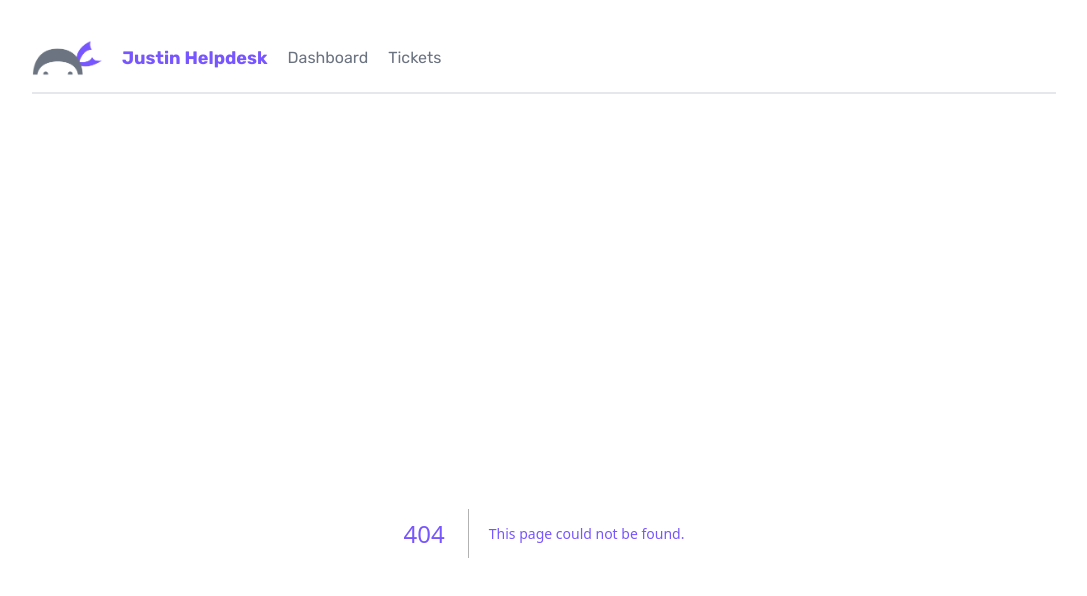
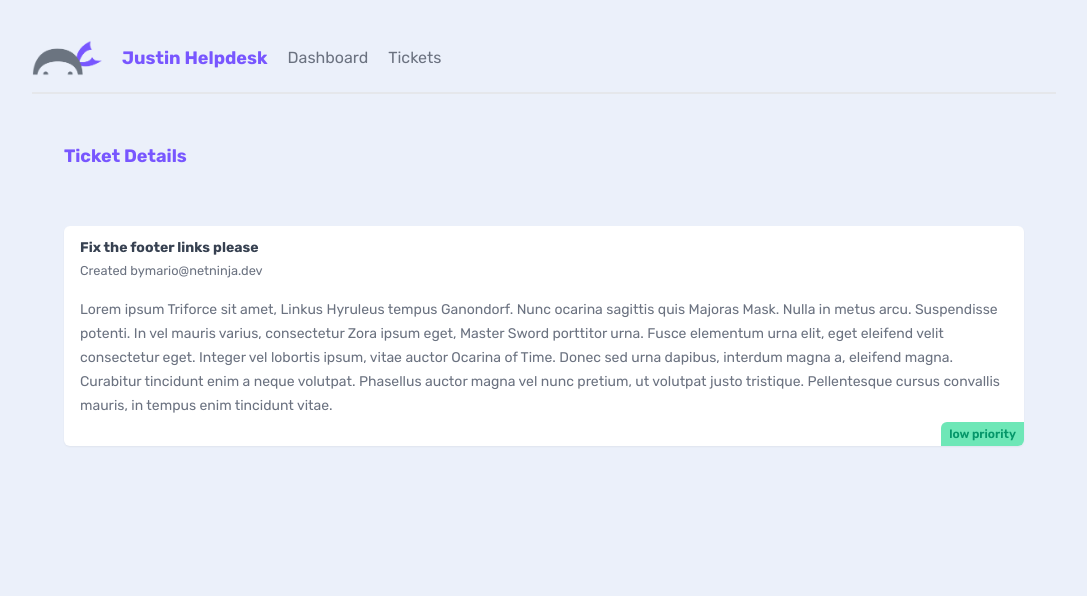
Before and after one commit to ismoil27/next-app, a Next.js app: page /tickets/1 in a window 1280 px wide. Before the commit this address had no page. Shown: the top 596 px of the page, without its empty margins (96-1183 px from the left). Built offline with nearby package versions, Linux system fonts and the light colour scheme; data requests are answered from the project's data file.

Commit message:
feat: developing TicketList page

```diff
--- /dev/null
+++ b/app/tickets/TicketList.tsx
@@ -0,0 +1,34 @@
+import Link from "next/link";
+
+async function getTickets() {
+  const res = await fetch("http://localhost:4000/tickets", {
+    next: {
+      revalidate: 0, // use 0 to opt out of using cache
+    },
+  });
+
+  return res.json();
+}
+
+export default async function TicketList() {
+  const tickets = await getTickets();
+
+  return (
+    <>
+      {tickets.map((ticket: any) => (
+        <div key={ticket.id} className="card my-5">
+          <Link href={`/tickets/${ticket.id}`}>
+            <h3>{ticket.title}</h3>
+            <p>{ticket.body.slice(0, 200)}...</p>
+            <div className={`pill ${ticket.priority}`}>
+              {ticket.priority} priority
+            </div>
+          </Link>
+        </div>
+      ))}
+      {tickets.length === 0 && (
+        <p className="text-center">There are no open tickets, yay!</p>
+      )}
+    </>
+  );
+}
--- /dev/null
+++ b/app/tickets/[id]/page.tsx
@@ -0,0 +1,30 @@
+async function getTicket(id: any) {
+  const res = await fetch("http://localhost:4000/tickets/" + id, {
+    next: {
+      revalidate: 60,
+    },
+  });
+
+  return res.json();
+}
+
+const TicketDetails = async (props: any) => {
+  const ticket = await getTicket(props.params.id);
+  return (
+    <main>
+      <nav>
+        <h2>Ticket Details</h2>
+      </nav>
+      <div className="card">
+        <h3>{ticket.title}</h3>
+        <small>Created by{ticket.user_email}</small>
+        <p>{ticket.body}</p>
+        <div className={`pill ${ticket.priority}`}>
+          {ticket.priority} priority
+        </div>
+      </div>
+    </main>
+  );
+};
+
+export default TicketDetails;
--- /dev/null
+++ b/data/db.json
@@ -0,0 +1,25 @@
+{
+  "tickets": [
+    {
+      "id": "1",
+      "title": "Fix the footer links please",
+      "body": "Lorem ipsum Triforce sit amet, Linkus Hyruleus tempus Ganondorf. Nunc ocarina sagittis quis Majoras Mask. Nulla in metus arcu. Suspendisse potenti. In vel mauris varius, consectetur Zora ipsum eget, Master Sword porttitor urna. Fusce elementum urna elit, eget eleifend velit consectetur eget. Integer vel lobortis ipsum, vitae auctor Ocarina of Time. Donec sed urna dapibus, interdum magna a, eleifend magna. Curabitur tincidunt enim a neque volutpat. Phasellus auctor magna vel nunc pretium, ut volutpat justo tristique. Pellentesque cursus convallis mauris, in tempus enim tincidunt vitae.",
+      "priority": "low",
+      "user_email": "mario@netninja.dev"
+    },
+    {
+      "id": "2",
+      "title": "Add in a new stylesheet",
+      "body": "Lorem ipsum Triforce sit amet, Linkus Hyruleus tempus Ganondorf. Nunc ocarina sagittis quis Majoras Mask. Nulla in metus arcu. Suspendisse potenti. In vel mauris varius, consectetur Zora ipsum eget, Master Sword porttitor urna. Fusce elementum urna elit, eget eleifend velit consectetur eget. Integer vel lobortis ipsum, vitae auctor Ocarina of Time. Donec sed urna dapibus, interdum magna a, eleifend magna. Curabitur tincidunt enim a neque volutpat. Phasellus auctor magna vel nunc pretium, ut volutpat justo tristique. Pellentesque cursus convallis mauris, in tempus enim tincidunt vitae.",
+      "priority": "medium",
+      "user_email": "mario@netninja.dev"
+    },
+    {
+      "id": "3",
+      "title": "Fix the footer links",
+      "body": "Lorem ipsum Triforce sit amet, Linkus Hyruleus tempus Ganondorf. Nunc ocarina sagittis quis Majoras Mask. Nulla in metus arcu. Suspendisse potenti. In vel mauris varius, consectetur Zora ipsum eget, Master Sword porttitor urna. Fusce elementum urna elit, eget eleifend velit consectetur eget. Integer vel lobortis ipsum, vitae auctor Ocarina of Time. Donec sed urna dapibus, interdum magna a, eleifend magna. Curabitur tincidunt enim a neque volutpat. Phasellus auctor magna vel nunc pretium, ut volutpat justo tristique. Pellentesque cursus convallis mauris, in tempus enim tincidunt vitae.",
+      "priority": "high",
+      "user_email": "peach@netninja.dev"
+    }
+  ]
+}
```
